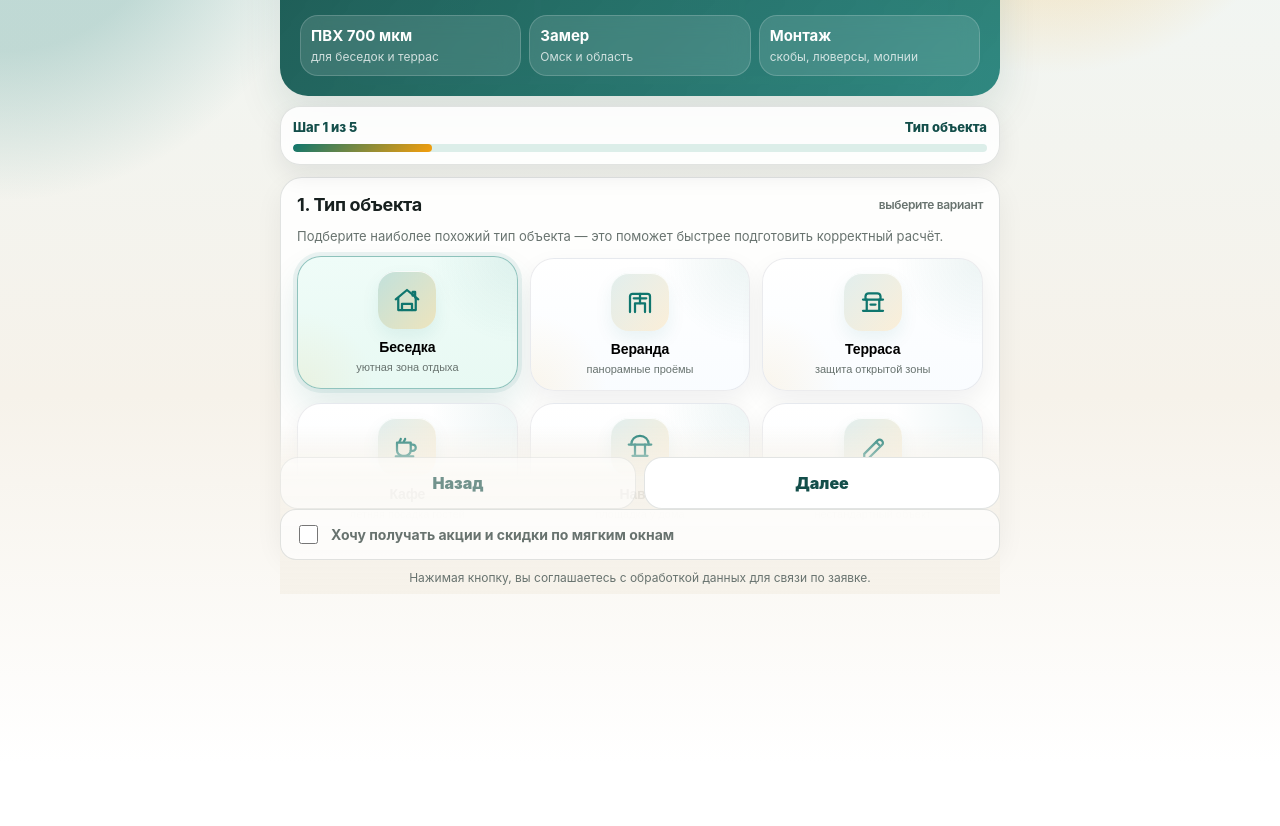
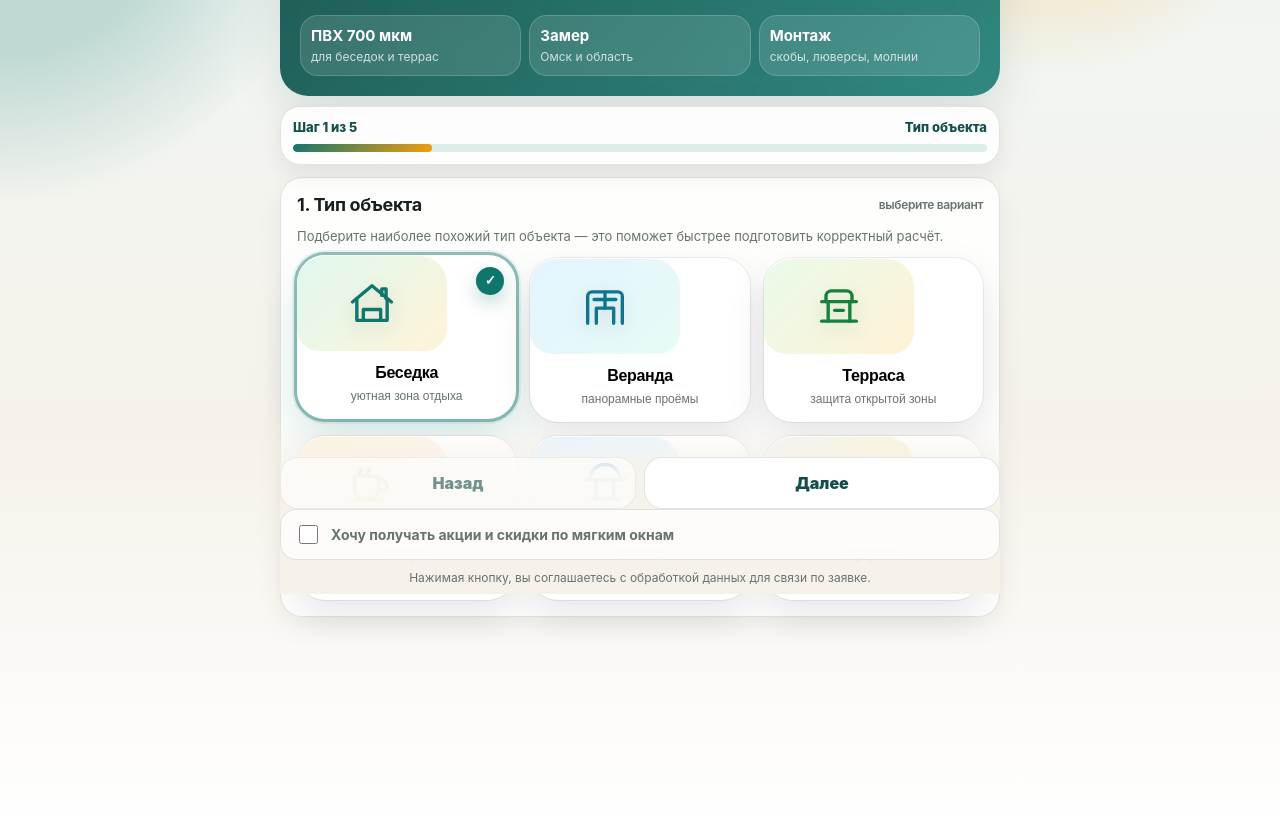
Before and after one commit to shumka55omsk-lang/adminka-MAX, a website: page public/miniapp/index.html in a window 1280 px wide. Shown: the part 206-1032 px from the top of the page. Before the commit the page ends 969 px from the top, so only its background shows below. Drawn offline with Linux system fonts and the light colour scheme; no server answers.

Commit message:
Add files via upload

```diff
--- a/api/[...route].js
+++ b/api/[...route].js
@@ -22,11 +22,11 @@ import webhookSubscription from '../lib/api/webhook-subscription.js';
 
 const VERSION = {
   ok: true,
-  version: 'v31-premium-object-cards',
-  builtAt: '2026-06-29T06:35:00Z',
+  version: 'v32-visible-object-cards',
+  builtAt: '2026-07-06T09:00:00Z',
   miniappUrl: '/miniapp',
   apiMode: 'single-catch-all-function',
-  reason: 'Vercel Hobby router + premium object cards + unified custom icons + improved mini app presentation'
+  reason: 'Vercel Hobby router + visibly redesigned object cards + no-cache mini app metadata'
 };
 
 const routes = new Map([
--- a/public/miniapp/index.html
+++ b/public/miniapp/index.html
@@ -3,6 +3,9 @@
 <head>
   <meta charset="UTF-8" />
   <meta name="viewport" content="width=device-width, initial-scale=1, viewport-fit=cover" />
+  <meta http-equiv="Cache-Control" content="no-store, no-cache, must-revalidate, max-age=0" />
+  <meta http-equiv="Pragma" content="no-cache" />
+  <meta http-equiv="Expires" content="0" />
   <title>Мягкие окна — заявка на замер</title>
   <script src="https://st.max.ru/js/max-web-app.js"></script>
   <style>
@@ -146,37 +149,47 @@
     .grid-2 { display: grid; grid-template-columns: 1fr 1fr; gap: 10px; }
     .grid-3 { display: grid; grid-template-columns: repeat(3, 1fr); gap: 8px; }
 
-    .choice-grid { display: grid; grid-template-columns: repeat(3, 1fr); gap: 12px; }
+    .choice-grid { display: grid; grid-template-columns: repeat(3, 1fr); gap: 14px; }
     .choice {
       position: relative;
       overflow: hidden;
-      border: 1px solid rgba(13, 24, 45, .08);
-      border-radius: 24px;
-      background: linear-gradient(180deg, rgba(255,255,255,.96) 0%, rgba(249,252,255,.96) 100%);
-      padding: 14px 12px;
+      border: 0;
+      border-radius: 28px;
+      background: #fff;
+      padding: 0 0 15px;
       cursor: pointer;
-      min-height: 112px;
+      min-height: 162px;
       text-align: center;
-      box-shadow: 0 10px 26px rgba(15, 23, 42, .06);
-      transition: transform .22s ease, box-shadow .22s ease, border-color .22s ease, background .22s ease;
-    }
-    .choice::before {
-      content: '';
-      position: absolute;
-      inset: 0;
-      background: radial-gradient(circle at top right, rgba(15,118,110,.08), transparent 34%), radial-gradient(circle at bottom left, rgba(245,158,11,.08), transparent 30%);
-      pointer-events: none;
+      box-shadow: 0 16px 38px rgba(15, 23, 42, .10);
+      transition: transform .22s ease, box-shadow .22s ease, outline-color .22s ease;
+      outline: 1px solid rgba(13, 24, 45, .07);
     }
     .choice:hover {
-      transform: translateY(-3px);
-      border-color: rgba(15,118,110,.22);
-      box-shadow: 0 18px 34px rgba(15, 23, 42, .10);
+      transform: translateY(-4px);
+      box-shadow: 0 24px 46px rgba(15, 23, 42, .14);
+      outline-color: rgba(15,118,110,.30);
     }
     .choice.active {
-      border-color: rgba(15,118,110,.42);
-      background: linear-gradient(180deg, #effcf8 0%, #e8f9f3 100%);
-      box-shadow: 0 0 0 4px rgba(15,118,110,.08), 0 18px 34px rgba(15, 118, 110, .12);
-      transform: translateY(-2px);
+      outline: 3px solid rgba(15,118,110,.42);
+      box-shadow: 0 0 0 5px rgba(15,118,110,.08), 0 24px 46px rgba(15,118,110,.16);
+      transform: translateY(-3px);
+    }
+    .choice.active::after {
+      content: '✓';
+      position: absolute;
+      right: 12px;
+      top: 12px;
+      z-index: 3;
+      width: 28px;
+      height: 28px;
+      border-radius: 999px;
+      display:flex;
+      align-items:center;
+      justify-content:center;
+      background: #0f766e;
+      color: #fff;
+      font-weight: 900;
+      box-shadow: 0 8px 18px rgba(15,118,110,.26);
     }
     .choice .emoji {
       position: relative;
@@ -184,18 +197,22 @@
       display:flex;
       align-items:center;
       justify-content:center;
-      width:58px;
-      height:58px;
-      margin:0 auto 10px;
-      border-radius:18px;
-      background:linear-gradient(135deg, rgba(15,118,110,.12), rgba(245,158,11,.16));
-      color:var(--accent);
-      box-shadow: inset 0 1px 0 rgba(255,255,255,.85), 0 8px 18px rgba(15,118,110,.08);
+      width:100%;
+      height:96px;
+      margin:0 0 13px;
+      border-radius:28px 28px 22px 22px;
+      color:#0f766e;
+      background:linear-gradient(135deg, #dff8ef 0%, #fff4d8 100%);
+      box-shadow: inset 0 1px 0 rgba(255,255,255,.9);
     }
-    .choice .emoji svg { width:30px; height:30px; stroke: currentColor; fill: none; stroke-width: 1.8; stroke-linecap: round; stroke-linejoin: round; }
-    .choice.active .emoji { background: linear-gradient(135deg, rgba(15,118,110,.2), rgba(245,158,11,.24)); }
-    .choice b { position: relative; z-index: 1; display: block; font-size: 14px; letter-spacing: -.01em; }
-    .choice span { position: relative; z-index: 1; display: block; color: var(--muted); font-size: 11px; margin-top: 5px; line-height: 1.35; max-width: 140px; margin-left:auto; margin-right:auto; }
+    .choice:nth-child(2) .emoji { background:linear-gradient(135deg, #e4f4ff 0%, #e7fbf5 100%); color:#0e7490; }
+    .choice:nth-child(3) .emoji { background:linear-gradient(135deg, #e9fbea 0%, #fff2d6 100%); color:#15803d; }
+    .choice:nth-child(4) .emoji { background:linear-gradient(135deg, #fff3dc 0%, #fef2f2 100%); color:#b45309; }
+    .choice:nth-child(5) .emoji { background:linear-gradient(135deg, #e6f4ff 0%, #f0f9ff 100%); color:#0369a1; }
+    .choice:nth-child(6) .emoji { background:linear-gradient(135deg, #f3f4f6 0%, #fef3c7 100%); color:#374151; }
+    .choice .emoji svg { width:52px; height:52px; stroke: currentColor; fill: none; stroke-width: 1.55; stroke-linecap: round; stroke-linejoin: round; filter: drop-shadow(0 6px 10px rgba(15,23,42,.12)); }
+    .choice b { position: relative; z-index: 1; display: block; font-size: 16px; letter-spacing: -.02em; padding:0 12px; }
+    .choice span { position: relative; z-index: 1; display: block; color: var(--muted); font-size: 12px; margin-top: 6px; line-height: 1.35; max-width: 150px; margin-left:auto; margin-right:auto; padding:0 10px; }
 
     .pill-row { display: grid; grid-template-columns: 1fr 1fr; gap: 8px; }
     .pill {
@@ -359,7 +376,7 @@
 <body>
   <main class="app">
     <section class="hero">
-      <div class="badge">🟢 MAX mini app · Мягкие окна Омск</div>
+      <div class="badge">🟢 Бесплатный замер · Мягкие окна Омск</div>
       <h1>Заказать бесплатный замер мягких окон</h1>
       <p class="subtitle">Выберите объект, добавьте размеры и фото проёма. Мы быстро свяжемся с вами, уточним детали и подготовим точный расчёт.</p>
       <div class="hero-metrics">
```
